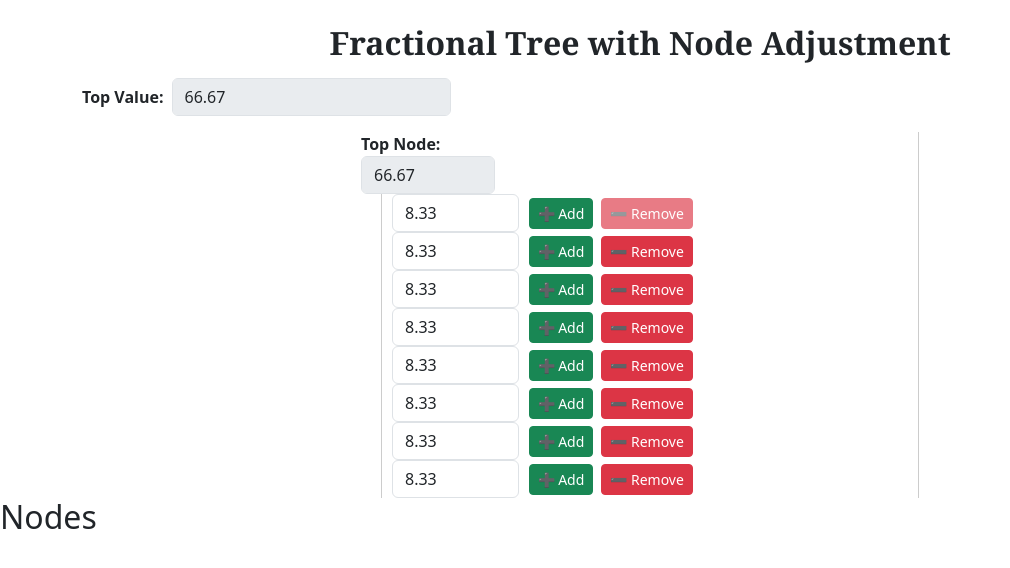
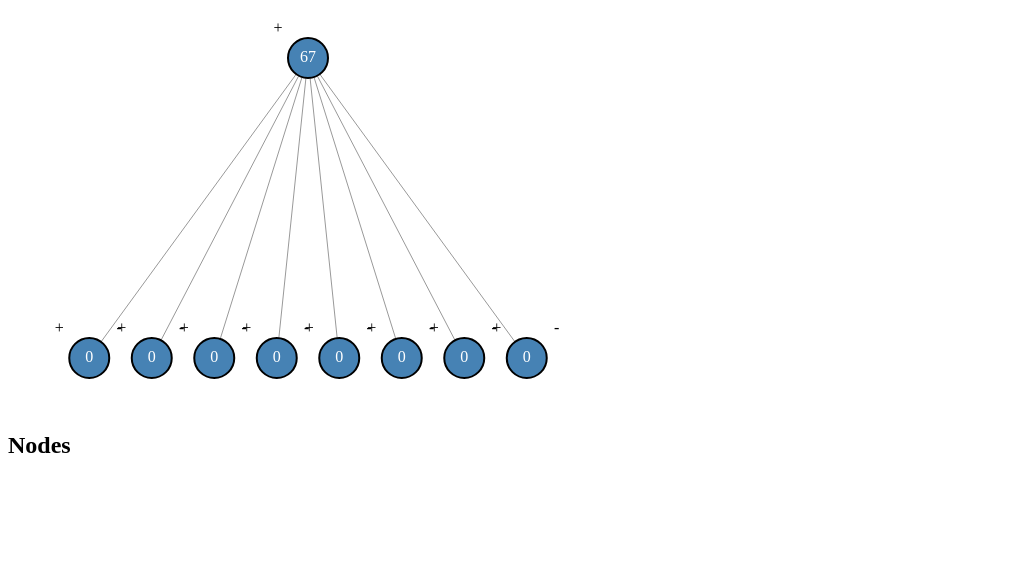
Before and after one commit to zarir-engineer/partition-tree-app, a Next.js app: page / in a window 1280 px wide. Shown: the top 568 px of the page, without its empty margins (0-1010 px from the left). Built offline with nearby package versions, Linux system fonts and the light colour scheme.

Commit message:
Update page.tsx

```diff
--- a/app/page.tsx
+++ b/app/page.tsx
@@ -1,137 +1,115 @@
-"use client";
+import { useEffect, useRef, useState } from "react";
+import * as d3 from "d3";
 
-import React, { useState, useEffect, useRef } from "react";
-import "bootstrap/dist/css/bootstrap.min.css";
-
-// Helper function to normalize fractions
-const normalizeFractions = (nodes: number[]) => {
-  const total = nodes.reduce((acc, value) => acc + value, 0);
-  const remainingValue = 66.67 - total;
-
-  const adjustedNodes = nodes.map((value) => {
-    // Adjust based on the remaining value
-    const adjustment = remainingValue / (nodes.length - 1);
-    return value + adjustment;
+const TreeComponent = () => {
+  // State to manage the root data for the tree
+  const [data, setData] = useState<any>({
+    value: 66.67, // Root node value
+    children: Array(8).fill({ value: 1 / 8, children: [] }), // 8 child nodes with initial value 1/8
   });
 
-  return adjustedNodes;
-};
+  const svgRef = useRef<SVGSVGElement | null>(null);
 
-// Define TreeNode before using it in the Page component
-const TreeNode = ({
-  index,
-  value,
-  updateValue,
-  addSubNode,
-  removeSubNode,
-}: any) => {
+  // Function to render the tree
+  const renderTree = () => {
+    if (!svgRef.current) return;
+    const width = 600, height = 400;
+    const svg = d3.select(svgRef.current).attr("width", width).attr("height", height);
+    svg.selectAll("*").remove();
+
+    const hierarchy = d3.hierarchy(data, (d: any) => d.children);
+    const treeLayout = d3.tree<any>().size([width - 100, height - 100]);
+    treeLayout(hierarchy);
+
+    // Draw links between nodes
+    svg.selectAll(".link")
+      .data(hierarchy.links())
+      .enter()
+      .append("line")
+      .attr("x1", (d) => (d.source?.x ?? 0) + 50)
+      .attr("y1", (d) => (d.source?.y ?? 0) + 50)
+      .attr("x2", (d) => (d.target?.x ?? 0) + 50)
+      .attr("y2", (d) => (d.target?.y ?? 0) + 50)
+      .attr("stroke", "#999");
+
+    // Draw nodes as circles
+    const nodes = svg.selectAll(".node")
+      .data(hierarchy.descendants())
+      .enter()
+      .append("g")
+      .attr("transform", (d) => `translate(${(d.x ?? 0) + 50}, ${(d.y ?? 0) + 50})`);
+
+    // Add circles for nodes (spheres)
+    nodes.append("circle")
+      .attr("r", 20)
+      .attr("fill", "steelblue");
+
+    // Add the value text inside the circles
+    nodes.append("text")
+      .attr("dy", 4)
+      .attr("text-anchor", "middle")
+      .attr("fill", "white")
+      .text((d) => Math.round(d.data.value));
+
+    // Add "+" and "-" buttons for adding and removing subnodes
+    nodes.each(function (d) {
+      const nodeGroup = d3.select(this);
+
+      // "+" Button to add a node (Positioned top-left)
+      nodeGroup.append("text")
+        .attr("x", -30) // Positioning "+" button to the left of the node (top-left)
+        .attr("dy", -25) // Above the node (top)
+        .attr("text-anchor", "middle")
+        .attr("font-size", "16px")
+        .attr("cursor", "pointer")
+        .text("+")
+        .on("click", () => addSubNode(d)); // Assuming addSubNode function is defined elsewhere
+
+      // "-" Button to remove a node (Positioned top-right, only for non-root nodes)
+      if (d.depth > 0) {
+        nodeGroup.append("text")
+          .attr("x", 30) // Positioning "-" button to the right of the node (top-right)
+          .attr("dy", -25) // Above the node (top)
+          .attr("text-anchor", "middle")
+          .attr("font-size", "16px")
+          .attr("cursor", "pointer")
+          .text("-")
+          .on("click", () => removeNode(d)); // Assuming removeNode function is defined elsewhere
+      }
+    });
+
+    // Additional styling for nodes, e.g., adding a border to make them look like spheres
+    nodes.select("circle")
+      .style("stroke", "#000")
+      .style("stroke-width", 2);
+  };
+
+  // Add a new sub-node to the tree
+  const addSubNode = (node: any) => {
+    const newNode = { value: 0, children: [] }; // Example of a new node
+    node.children.push(newNode);
+    setData({ ...data }); // Trigger a re-render of the tree by updating the state
+  };
+
+  // Remove a node from the tree
+  const removeNode = (node: any) => {
+    if (node.parent) {
+      const parentNode = node.parent;
+      parentNode.children = parentNode.children.filter((child: any) => child !== node);
+      setData({ ...data }); // Trigger a re-render of the tree by updating the state
+    }
+  };
+
+  // Call renderTree after the data or component has been mounted
+  useEffect(() => {
+    renderTree();
+  }, [data]); // Run renderTree whenever the data changes
+
   return (
-    <div style={{ marginLeft: "20px", borderLeft: "1px solid #ccc", paddingLeft: "10px", display: 'flex', alignItems: 'center' }}>
-      <input
-        type="number"
-        className="form-control d-inline w-25"
-        value={value.toFixed(2)}
-        onChange={(e) => updateValue(index, parseFloat(e.target.value))}
-        step="0.01"
-        style={{ marginRight: '10px' }}
-      />
-      <button className="btn btn-success btn-sm" onClick={() => addSubNode(index)}>
-        ➕ Add
-      </button>
-      <button className="btn btn-danger btn-sm ms-2" onClick={() => removeSubNode(index)} disabled={index === 0}>
-        ➖ Remove
-      </button>
+    <div>
+      <svg ref={svgRef}></svg>
     </div>
   );
 };
 
-const FractionTree = () => {
-  const [data, setData] = useState({
-    value: 66.67,
-    children: Array(8).fill(8.33), // 8 nodes initialized with 1/8 of the top value
-  });
-
-  const updateValue = (index: number, newValue: number) => {
-    const updatedNodes = [...data.children];
-    updatedNodes[index] = newValue;
-
-    // Normalize the node values to keep the total equal to 66.67
-    const normalizedValues = normalizeFractions(updatedNodes);
-
-    setData({
-      ...data,
-      children: normalizedValues,
-    });
-  };
-
-  const addSubNode = (index: number) => {
-    if (data.children.length < 10) { // Restrict to no more than 10 child nodes
-      const updatedNodes = [...data.children];
-      updatedNodes.splice(index + 1, 0, 8.33); // Insert new node after the current node
-      const normalizedValues = normalizeFractions(updatedNodes);
-      setData({
-        ...data,
-        children: normalizedValues,
-      });
-    }
-  };
-
-  const removeSubNode = (index: number) => {
-    if (data.children.length > 1 && index > 0) { // Prevent removing the first node (top node)
-      const updatedNodes = [...data.children];
-      updatedNodes.splice(index, 1); // Remove the selected node
-      const normalizedValues = normalizeFractions(updatedNodes);
-      setData({
-        ...data,
-        children: normalizedValues,
-      });
-    }
-  };
-
-  return (
-    <div className="container mt-4">
-      <h2 className="text-center fw-bold" style={{ fontFamily: "Georgia, serif" }}>
-        Fractional Tree with Node Adjustment
-      </h2>
-
-      <div className="d-flex justify-content-start align-items-center mt-3">
-        <strong className="me-2">Top Value:</strong>
-        <input
-          type="number"
-          className="form-control w-25"
-          value={data.value.toFixed(2)}
-          disabled
-        />
-      </div>
-
-      <div className="d-flex justify-content-center mt-3">
-        <div className="w-50" style={{ borderRight: "1px solid #ccc", paddingRight: "20px" }}>
-          <div>
-            <strong>Top Node: </strong>
-            <input
-              type="number"
-              className="form-control w-25"
-              value={data.value.toFixed(2)}
-              disabled
-            />
-          </div>
-
-          {data.children.map((value, index) => (
-            <TreeNode
-              key={index}
-              index={index}
-              value={value}
-              updateValue={updateValue}
-              addSubNode={addSubNode}
-              removeSubNode={removeSubNode}
-            />
-          ))}
-        </div>
-      </div>
-    </div>
-  );
-};
-
-export default function Page() {
-  return <FractionTree />;
-}
+export default TreeComponent;
```
